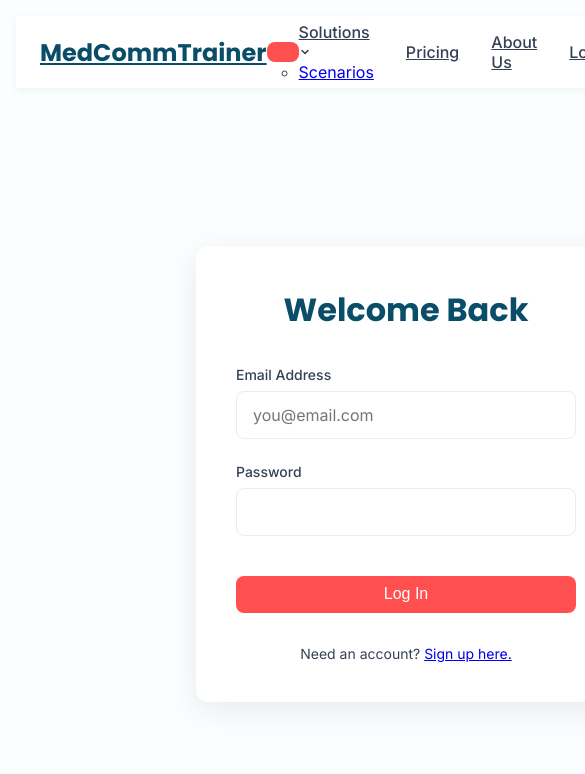
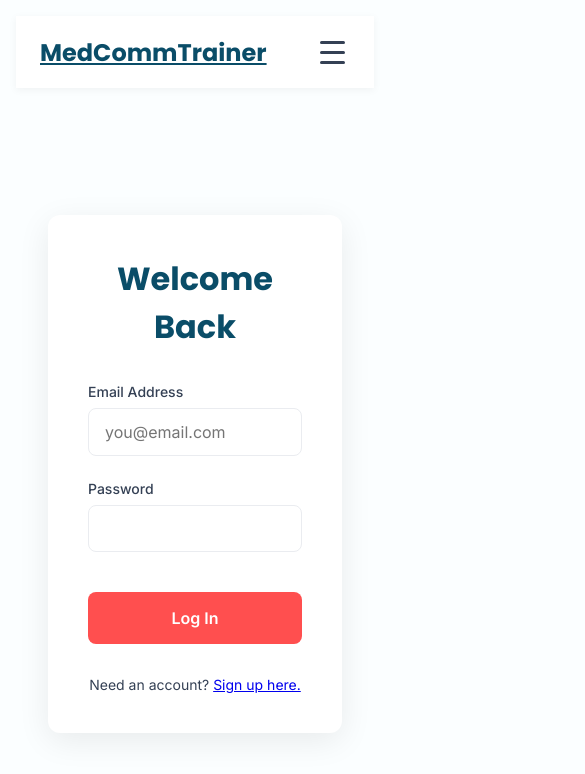
Before and after one commit to matusmandrak/medical-trainer-mvp, a website built with Vite: page frontend/login.html in a window 390 px wide. Shown: the top 774 px of the page, 585 px wide, since content can reach past the window. Built offline with nearby package versions, Linux system fonts and the light colour scheme; no server answers.

Commit message:
new homepage style + hamburger for mobile+auth pages nav styles fixed

```diff
--- a/frontend/style.css
+++ b/frontend/style.css
@@ -1562,6 +1562,194 @@ body.home {
 .nav__link {
   color: var(--text-color);
   font-weight: 500;
+  text-decoration: none;
+  transition: color 0.3s;
+}
+
+.nav__link:hover {
+  color: var(--secondary-color);
+}
+
+/* ========= GLOBAL NAVIGATION DROPDOWN ========= */
+.nav__dropdown {
+  position: relative;
+}
+
+.nav__dropdown-toggle {
+  display: flex;
+  align-items: center;
+  gap: 0.5rem;
+  cursor: pointer;
+}
+
+.nav__dropdown-icon {
+  transition: transform 0.3s ease;
+}
+
+.nav__dropdown:hover .nav__dropdown-icon {
+  transform: rotate(180deg);
+}
+
+.nav__dropdown-menu {
+  position: absolute;
+  top: 100%;
+  left: 0;
+  background-color: var(--white-color);
+  border: 1px solid var(--border-color);
+  border-radius: 0.5rem;
+  box-shadow: 0 8px 24px rgba(0, 0, 0, 0.1);
+  min-width: 180px;
+  padding: 0.5rem 0;
+  opacity: 0;
+  visibility: hidden;
+  transform: translateY(-10px);
+  transition: all 0.3s ease;
+  z-index: 1000;
+  list-style: none;
+}
+
+.nav__dropdown:hover .nav__dropdown-menu {
+  opacity: 1;
+  visibility: visible;
+  transform: translateY(0);
+}
+
+.nav__dropdown-link {
+  display: block;
+  padding: 0.75rem 1.5rem;
+  color: var(--text-color);
+  font-weight: 500;
+  transition: all 0.3s ease;
+  text-decoration: none;
+}
+
+.nav__dropdown-link:hover {
+  background-color: var(--background-color);
+  color: var(--secondary-color);
+}
+
+/* ========= GLOBAL BUTTON STYLES FOR NAV ========= */
+.button {
+  display: inline-block;
+  background-color: var(--cta-color);
+  color: var(--white-color);
+  padding: 1rem 2rem;
+  border-radius: 0.5rem;
+  font-weight: 600;
+  transition: background-color 0.3s;
+  border: none;
+  cursor: pointer;
+  text-decoration: none;
+  font-family: var(--body-font);
+}
+
+.button:hover {
+  background-color: var(--cta-hover-color);
+}
+
+.button--ghost {
+  background-color: transparent;
+  border: 2px solid var(--primary-color);
+  color: var(--primary-color);
+  padding: 0.6rem 1.2rem;
+}
+
+.button--ghost:hover {
+  background-color: var(--primary-color);
+  color: var(--white-color);
+}
+
+/* ========= GLOBAL MOBILE NAVIGATION ========= */
+.nav__mobile-btn {
+  display: none;
+  flex-direction: column;
+  justify-content: space-around;
+  width: 30px;
+  height: 30px;
+  background: transparent;
+  border: none;
+  cursor: pointer;
+  padding: 0;
+  z-index: 1001;
+}
+
+.nav__mobile-line {
+  width: 25px;
+  height: 3px;
+  background-color: var(--text-color);
+  border-radius: 3px;
+  transition: all 0.3s ease;
+  transform-origin: center;
+}
+
+.nav__mobile-btn.active .nav__mobile-line:nth-child(1) {
+  transform: rotate(45deg) translate(6px, 6px);
+}
+
+.nav__mobile-btn.active .nav__mobile-line:nth-child(2) {
+  opacity: 0;
+}
+
+.nav__mobile-btn.active .nav__mobile-line:nth-child(3) {
+  transform: rotate(-45deg) translate(6px, -6px);
+}
+
+/* Global Mobile Navigation Responsive Styles */
+@media screen and (max-width: 768px) {
+  .nav__mobile-btn {
+    display: flex;
+  }
+
+  .nav__menu {
+    position: fixed;
+    top: 0;
+    left: 0;
+    width: 100%;
+    height: 100vh;
+    background-color: var(--white-color);
+    display: flex;
+    align-items: center;
+    justify-content: center;
+    transform: translateX(-100%);
+    transition: transform 0.3s ease;
+    z-index: 1000;
+  }
+
+  .nav__menu.active {
+    transform: translateX(0);
+  }
+
+  .nav__list {
+    flex-direction: column;
+    text-align: center;
+    gap: 2rem;
+  }
+
+  .nav__link {
+    font-size: 1.2rem;
+    font-weight: 600;
+  }
+
+  .nav__dropdown-menu {
+    position: static;
+    opacity: 1;
+    visibility: visible;
+    transform: none;
+    box-shadow: none;
+    border: none;
+    background-color: transparent;
+    padding: 0;
+    margin-top: 0.5rem;
+  }
+
+  .nav__dropdown-link {
+    padding: 0.5rem 0;
+  }
+
+  .button--ghost {
+    display: inline-block;
+    margin-top: 1rem;
+  }
 }
 
 /* ========= AUTHENTICATION PAGES (Login, Signup) ========= */
```
